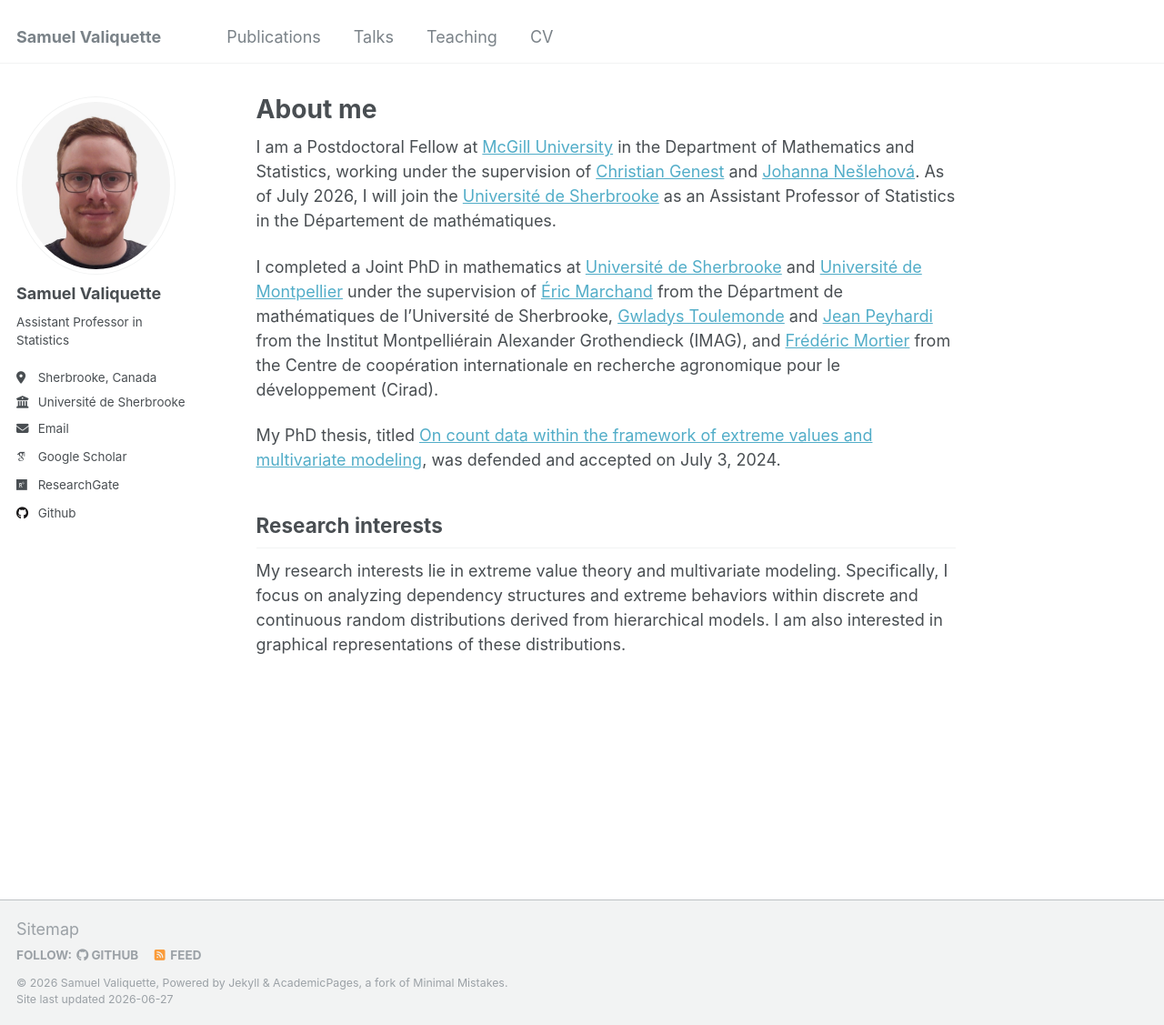
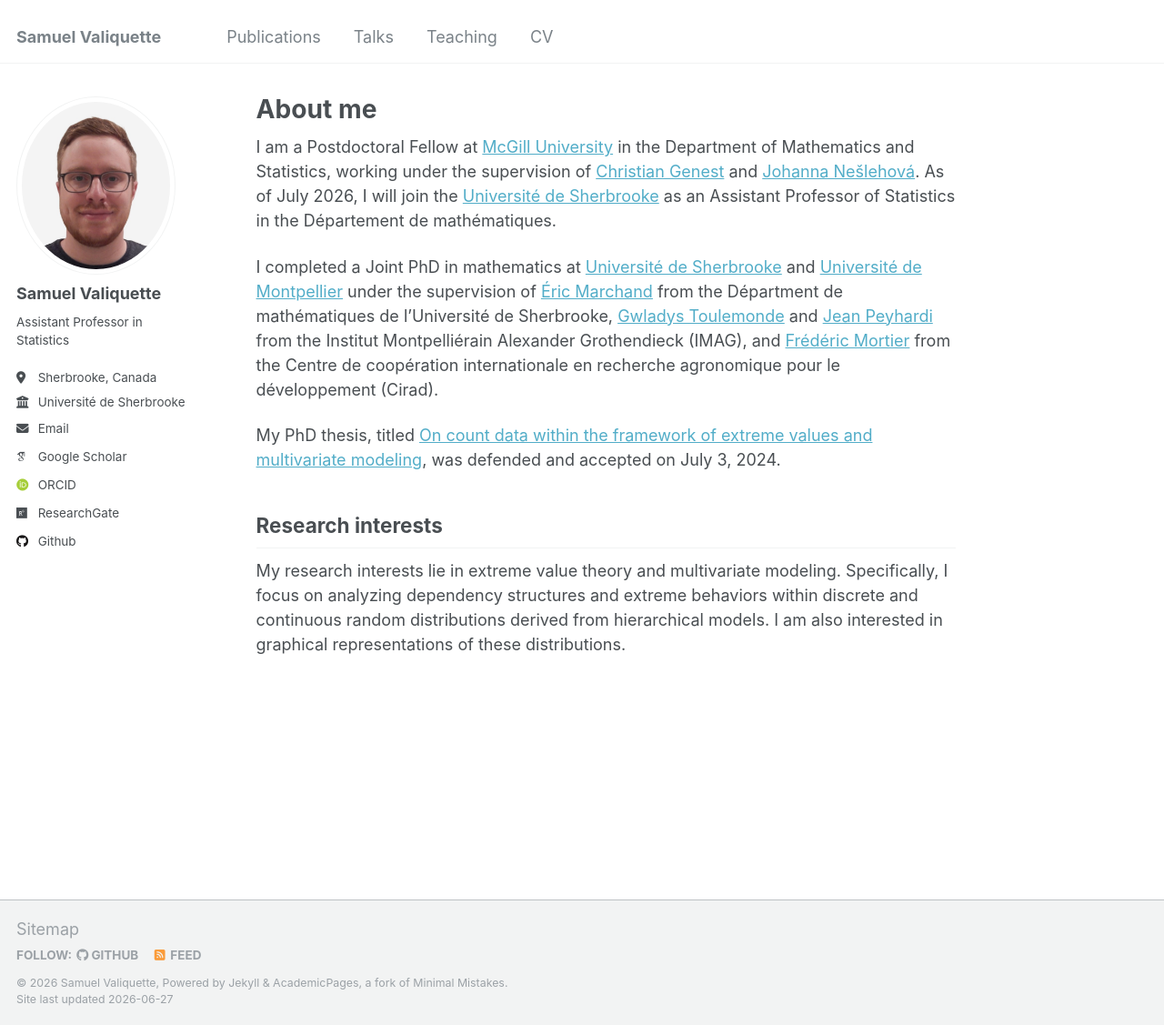
Before and after one commit to s-valiquette/s-valiquette.github.io, a Jekyll site: the page built from _pages/about.md, in a window 1280 px wide and 1127 px high. Shown: the whole window at 91% size. Built offline with Jekyll 4.4.1, drawn with Linux system fonts in a browser that asks for light colours; some web fonts are replaced.

Commit message:
Update _config.yml

```diff
--- a/_config.yml
+++ b/_config.yml
@@ -33,6 +33,7 @@ author:
   impactstory      : # URL
   semantic         : # URL
   researchgate     : "https://www.researchgate.net/profile/Samuel-Valiquette"
+  orcid            : "0000-0001-5463-1586"
 
   # Repositories and software development
   bitbucket        : # Username - Update with your username on the site
```
